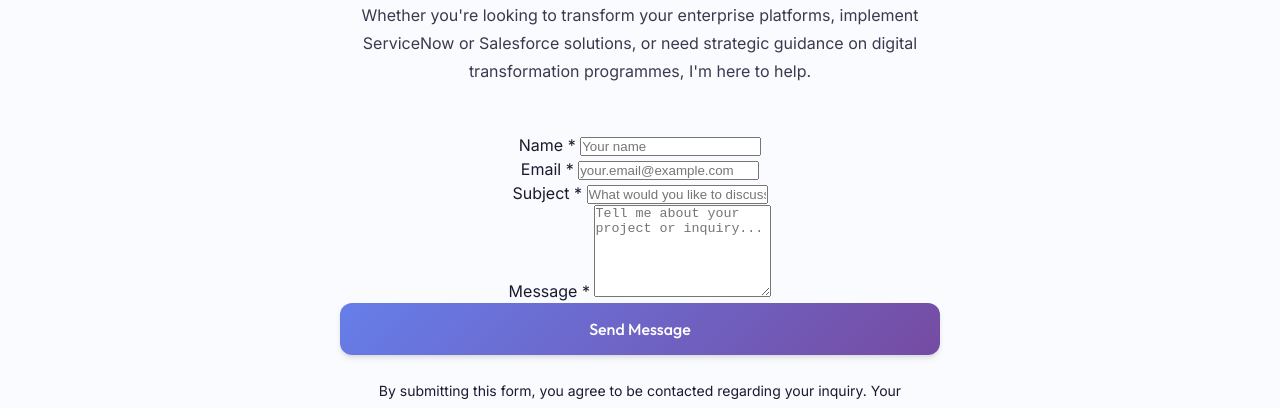
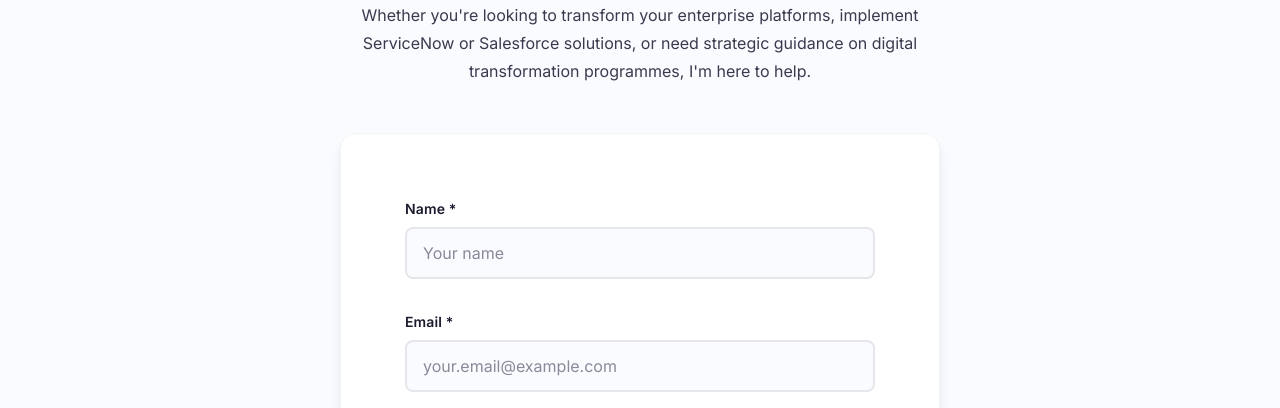
Before and after one commit to kanwarsx-prog/everyday-systems, a website: page contact.html in a window 1280 px wide. Shown: the part 381-789 px from the top of the page. Drawn offline with Linux system fonts and the light colour scheme.

Commit message:
Improve contact form styling for professional appearance with better alignment and spacing

```diff
--- a/styles.css
+++ b/styles.css
@@ -856,3 +856,89 @@ section {
         padding: var(--space-lg);
     }
 }
+
+@media (max-width: 480px) {
+    .hero h1 {
+        font-size: var(--font-size-4xl);
+    }
+
+    .project-card img {
+        transform: scale(1.05);
+    }
+}
+
+/* === CONTACT FORM === */
+.contact-form {
+    background: var(--color-bg-secondary);
+    padding: var(--space-2xl);
+    border-radius: var(--radius-xl);
+    box-shadow: var(--shadow-lg);
+    border: 1px solid var(--color-border-light);
+}
+
+.form-group {
+    margin-bottom: var(--space-lg);
+    text-align: left;
+}
+
+.form-group label {
+    display: block;
+    margin-bottom: var(--space-xs);
+    font-weight: var(--font-weight-semibold);
+    color: var(--color-text-primary);
+    font-size: var(--font-size-sm);
+    letter-spacing: 0.01em;
+}
+
+.form-group input,
+.form-group textarea {
+    width: 100%;
+    padding: 14px 16px;
+    border: 2px solid var(--color-border);
+    border-radius: var(--radius-md);
+    font-family: var(--font-primary);
+    font-size: var(--font-size-base);
+    color: var(--color-text-primary);
+    background: var(--color-bg-primary);
+    transition: all var(--transition-base);
+    box-sizing: border-box;
+}
+
+.form-group input:focus,
+.form-group textarea:focus {
+    outline: none;
+    border-color: var(--color-accent-primary);
+    box-shadow: 0 0 0 4px var(--color-accent-subtle);
+    background: var(--color-bg-secondary);
+}
+
+.form-group input::placeholder,
+.form-group textarea::placeholder {
+    color: var(--color-text-tertiary);
+    opacity: 0.7;
+}
+
+.form-group textarea {
+    resize: vertical;
+    min-height: 140px;
+    line-height: 1.6;
+}
+
+/* Form validation states */
+.form-group input:invalid:not(:placeholder-shown),
+.form-group textarea:invalid:not(:placeholder-shown) {
+    border-color: #ef4444;
+}
+
+.form-group input:valid:not(:placeholder-shown),
+.form-group textarea:valid:not(:placeholder-shown) {
+    border-color: #10b981;
+}
+
+/* Submit button in form */
+.contact-form .btn {
+    margin-top: var(--space-md);
+    font-size: var(--font-size-lg);
+    padding: 16px 32px;
+    font-weight: var(--font-weight-semibold);
+}
```
